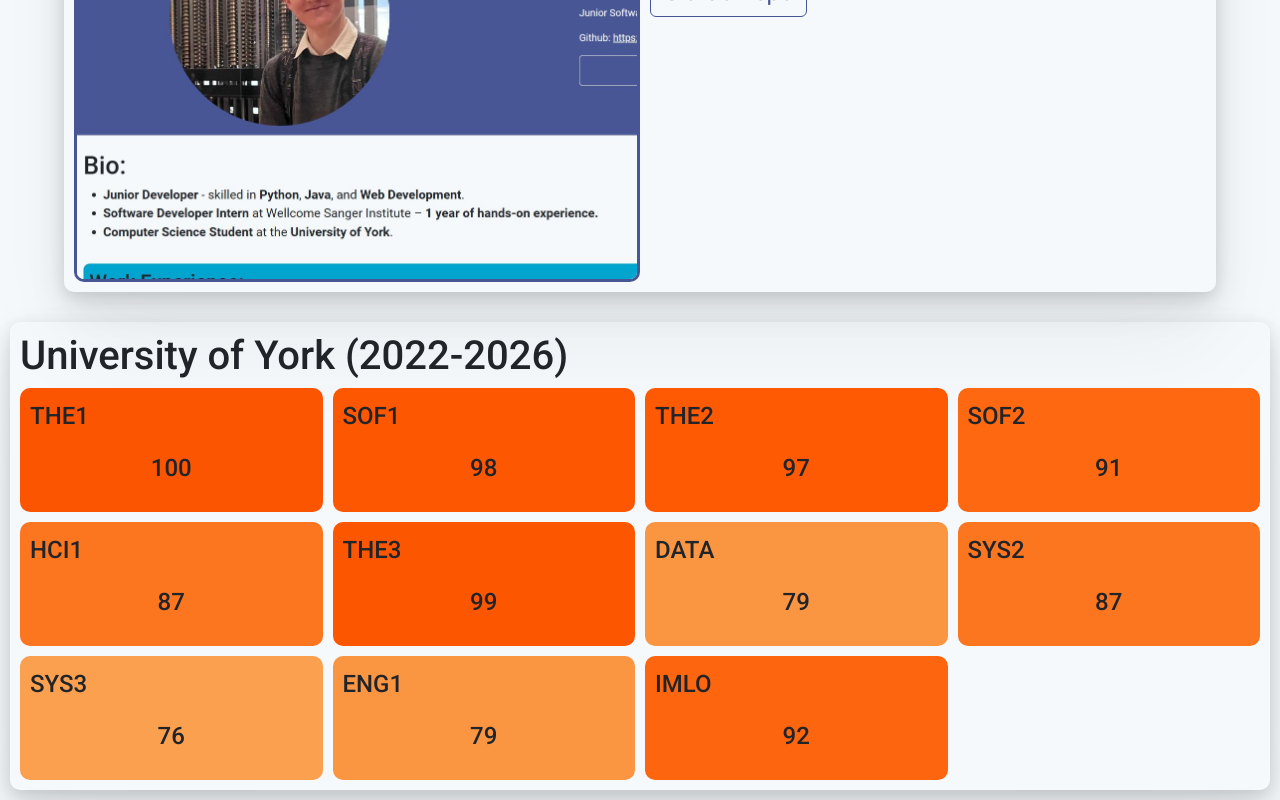
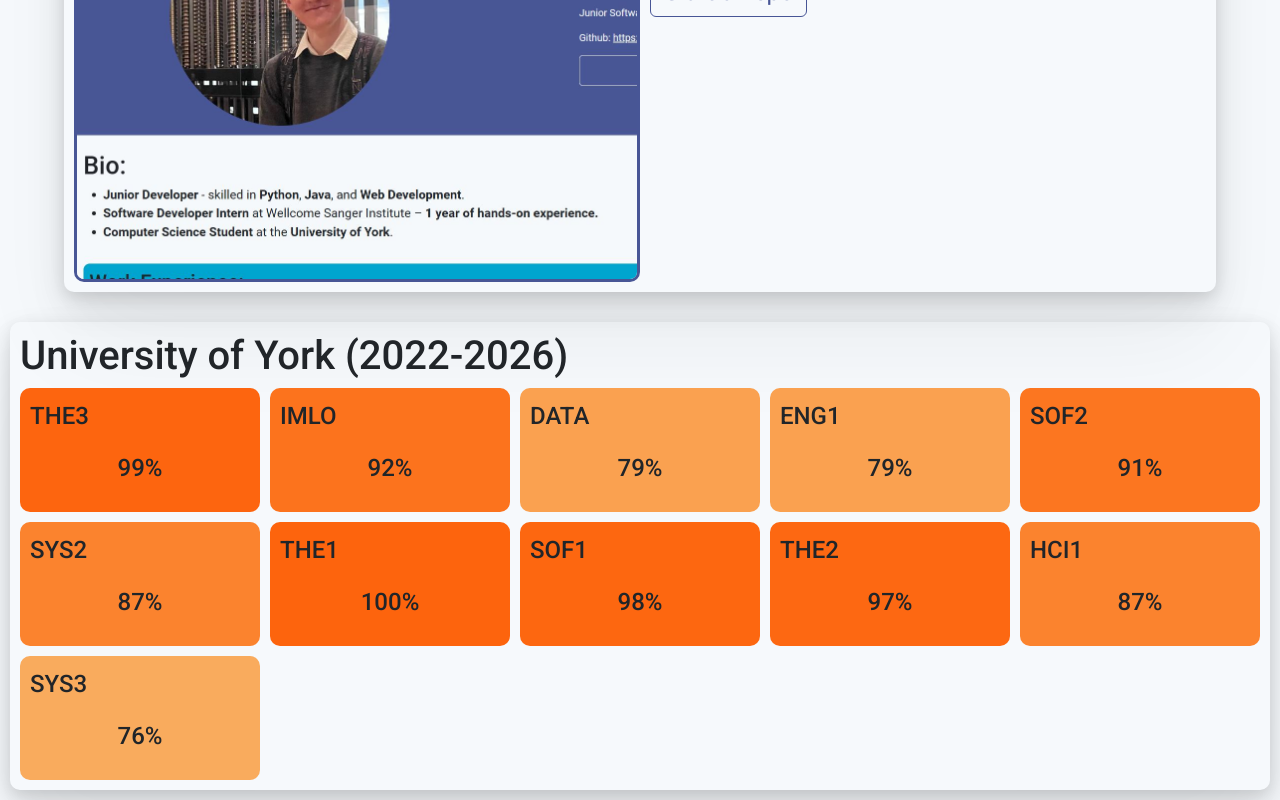
Before and after one commit to GeorgeJopson/GeorgeJopson.github.io, a React (Create React App) app: page / in a window 1280 px wide. Shown: the part 1296-2096 px from the top of the page. Built offline with nearby package versions, Linux system fonts and the light colour scheme.

Commit message:
Add module styles (with bounce on hover style effect)

```diff
--- a/src/Components/Uni/Uni.css
+++ b/src/Components/Uni/Uni.css
@@ -8,15 +8,22 @@
 
 .modulesBox{
   display: grid;
-  grid-template-columns: repeat(auto-fit, minmax(250px, 1fr));
+  grid-template-columns: repeat(auto-fit, minmax(200px, 1fr));
   grid-gap: 10px;
 }
 
 .module{
-  /* background-color: var(--highlight-warm); */
-  /* background-color: color-mix(in hsl, var(--highlight-light), var(--highlight-warm) 50%); */
   border-radius: 10px;
   padding: 10px;
+  transition: box-shadow 0.3s ease-in-out;
+  transition: border 0.3s ease-in-out;
+  transition: padding 0.3s ease-in-out;
+}
+
+.module:hover{
+  box-shadow: 0 50px 100px rgba(0, 0, 0, .05), 0 15px 35px rgba(0, 0, 0, .1), 0 5px 15px rgba(0, 0, 0, .1);
+  border: 3px solid var(--primary-accent);
+  padding:7px;
 }
 
 .moduleScore{
--- a/src/Components/Uni/Uni.js
+++ b/src/Components/Uni/Uni.js
@@ -5,21 +5,27 @@ import '../../stylings/colors.css';
 import modulesData from "./modules.json";
 
 function Uni(){
-  const moduleBoxes = modulesData.modules.map((module)=>{
+  const modules = modulesData.modules
+  const sortedModules = modules.sort(
+    (a, b) => b.score*b.year*b.importance - a.score*a.year*a.importance
+  )
+
+  const moduleBoxes = sortedModules.map((module)=>{
     const e = 2.71828;
     const offset = 80;
     const stretch = 8;
 
     let colorPercentage = 100/(1+e**(-((module.score-offset)/stretch)));
+    colorPercentage = colorPercentage-10;
     colorPercentage = Math.min(colorPercentage, 100);
-    colorPercentage = Math.max(colorPercentage, 0);
+    colorPercentage = Math.max(colorPercentage, 10);
 
     return(
       <div className="module" key={module.code} style={
         {backgroundColor: `color-mix(in hsl, var(--highlight-light), var(--highlight-intense) ${colorPercentage}%)`}
       }>
         <p className="robotoMedium subtitleText moduleName">{module.code}</p>
-        <p className="robotoMedium subtitleText moduleScore">{module.score}</p>
+        <p className="robotoMedium subtitleText moduleScore">{module.score}%</p>
       </div>
     );
   });
--- a/src/Components/Uni/modules.json
+++ b/src/Components/Uni/modules.json
@@ -4,67 +4,78 @@
       "name":"Theory 1: Mathematical Foundations of Computer Science",
       "code":"THE1",
       "score":100,
-      "year":1
+      "year":1,
+      "importance":1.5
     },
     {
       "name":"Software 1: Foundations of Programming for Computer Science",
       "code":"SOF1",
       "score":98,
-      "year":1
+      "year":1,
+      "importance":1
     },
     {
       "name":"Theory 2: Formal Languages & Automata",
       "code":"THE2",
       "score":97,
-      "year":1
+      "year":1,
+      "importance":1
     },
     {
       "name":"Software 2: Object Oriented Data Structures & Algorithms",
       "code":"SOF2",
       "score":91,
-      "year":1
+      "year":1,
+      "importance":2
     },
     {
       "name":"Human-Computer Interaction 1: Introduction to User Centred Design",
       "code":"HCI1",
       "score":87,
-      "year":1
+      "year":1,
+      "importance":0.5
     },
     {
       "name":"Theory 3: Computability, Complexity and Logic",
       "code":"THE3",
       "score":99,
-      "year":2
+      "year":2,
+      "importance":2
     },
     {
       "name":"DATA: Introduction to Data Science",
       "code":"DATA",
       "score":79,
-      "year":2
+      "year":2,
+      "importance":1.5
     },
     {
       "name":"Systems & Devices 2: Operating Systems, Security, and Networking",
       "code":"SYS2",
       "score":87,
-      "year":2
+      "year":2,
+      "importance":1
     },
     {
       "name":"Systems & Devices 3: Advanced Computer Systems",
       "code":"SYS3",
       "score":76,
-      "year":2
+      "year":2,
+      "importanec":1
     },
     {
       "name":"Engineering 1: Software & Systems Engineering",
       "code":"ENG1",
       "score":79,
-      "year":2
+      "year":2,
+      "importance":1.5
     },
     {
       "name":"Intelligent Systems: Machine Learning & Optimisation",
       "code":"IMLO",
       "score":92,
-      "year":2
+      "year":2,
+      "importance":2
     }
   ]
 }
```
